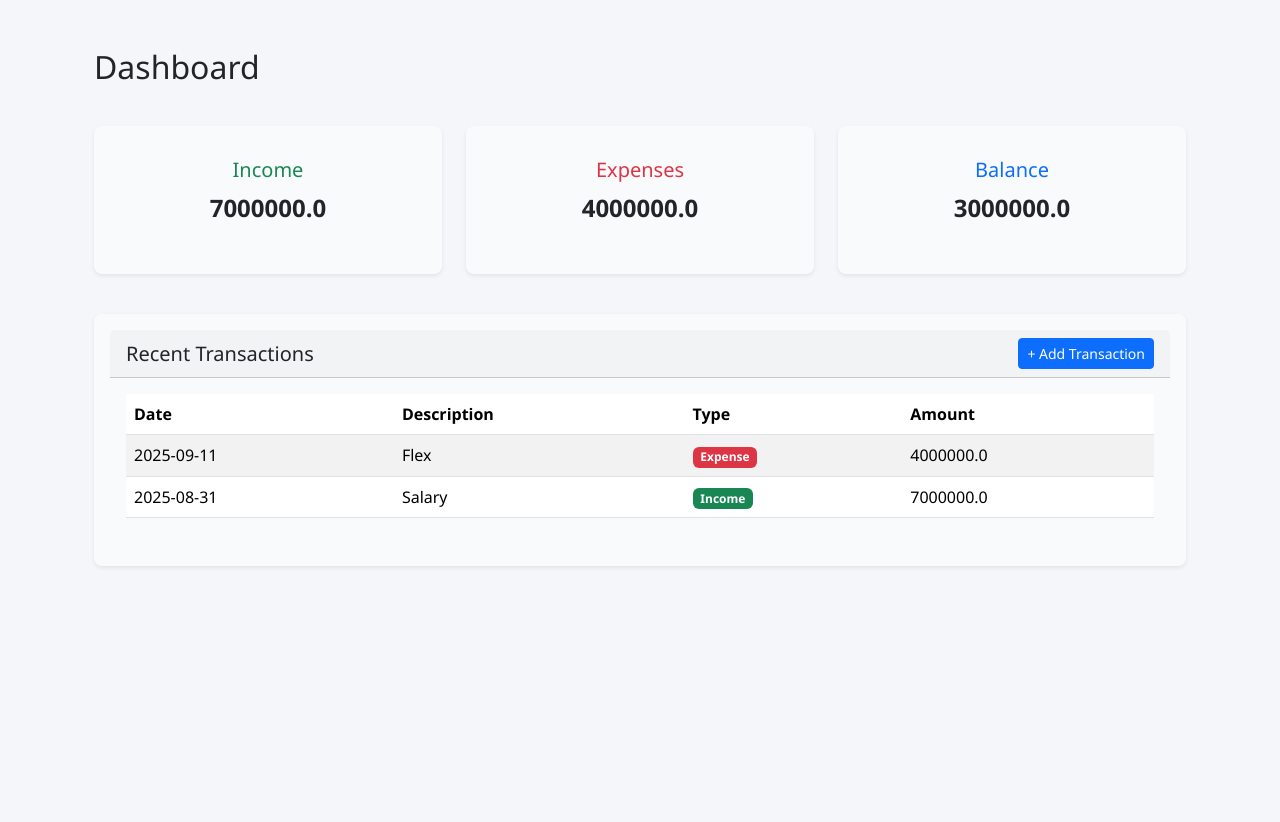
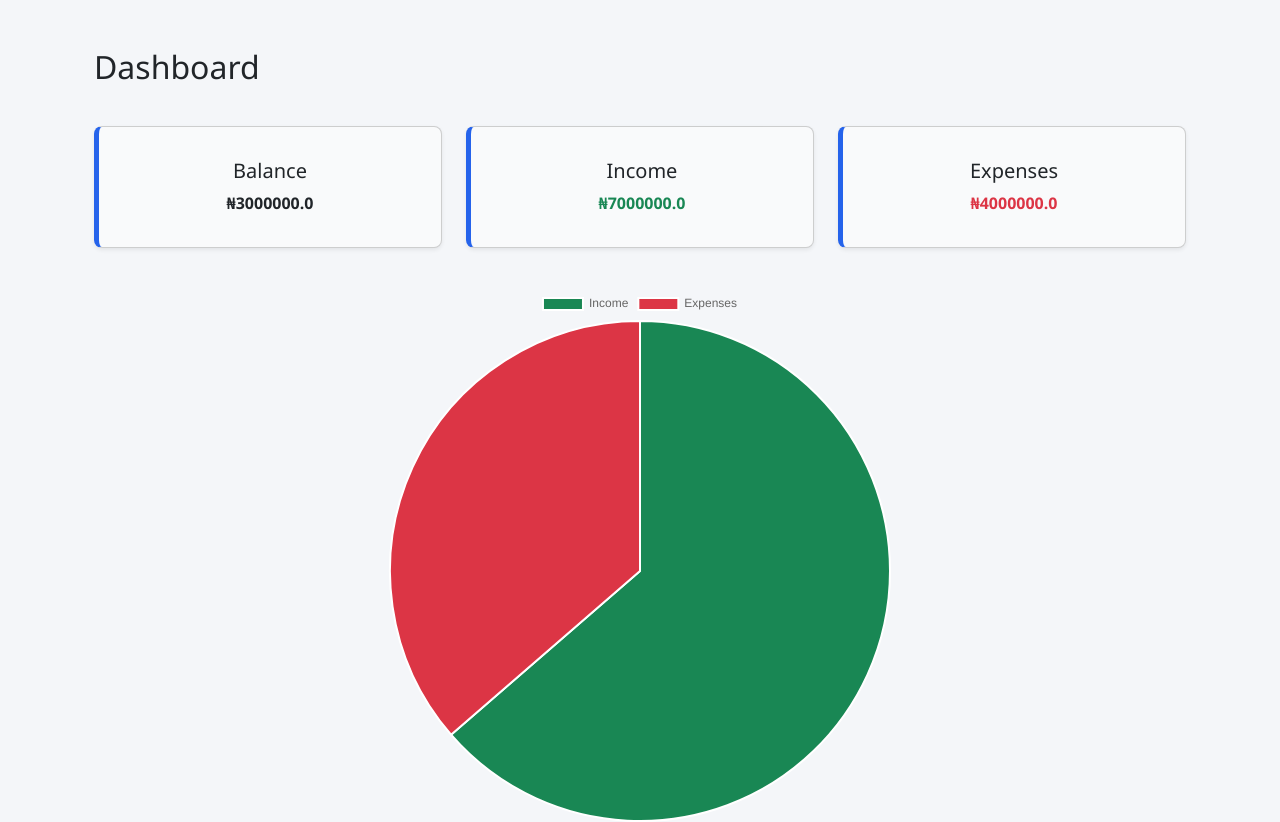
Before and after one commit to KayCee911/finance_tracker, a Flask app: page / in a window 1280 px wide. Shown: the part 72-894 px from the top of the page. Before the commit the page ends 639 px from the top, so only its background shows below. Run offline with Flask 3, Linux system fonts and the light colour scheme; a user stored in the database is signed in.

Commit message:
mvp available

```diff
--- a/app/routes.py
+++ b/app/routes.py
@@ -1,9 +1,10 @@
 from flask import Blueprint, render_template, redirect, url_for, flash, request
 from werkzeug.security import generate_password_hash, check_password_hash
-from flask_login import login_user, logout_user, login_required
-
+from flask_login import login_user, logout_user, login_required, current_user
+from datetime import datetime
+from sqlalchemy import func
 from . import db
-from .models import User, Transaction
+from .models import User, Transaction, Category
 from .forms import RegisterForm, LoginForm
 
 main = Blueprint("main", __name__)
@@ -12,12 +13,25 @@
 @main.route("/")
 @login_required
 def dashboard():
-    income = db.session.query(db.func.sum(Transaction.amount)).filter_by(type="income").scalar() or 0
-    expenses = db.session.query(db.func.sum(Transaction.amount)).filter_by(type="expense").scalar() or 0
+    income = (
+        db.session.query(func.sum(Transaction.amount))
+        .filter_by(user_id=current_user.id, type="income")
+        .scalar() or 0
+    )
+    expenses = (
+        db.session.query(func.sum(Transaction.amount))
+        .filter_by(user_id=current_user.id, type="expense")
+        .scalar() or 0
+    )
     balance = income - expenses
 
-    # Get recent 5 transactions
-    recent_transactions = Transaction.query.order_by(Transaction.date.desc()).limit(5).all()
+    # Get recent 5 transactions for this user
+    recent_transactions = (
+        Transaction.query.filter_by(user_id=current_user.id)
+        .order_by(Transaction.date.desc())
+        .limit(5)
+        .all()
+    )
 
     return render_template(
         "dashboard.html",
@@ -30,5 +44,33 @@
 @main.route('/add_transaction', methods=['GET', 'POST'])
 @login_required
 def add_transaction():
-    # For now, just return a placeholder
-    return render_template('add_transaction.html')
+    if request.method == 'POST':
+        amount = float(request.form.get("amount"))
+        description = request.form.get("description")
+        date_str = request.form.get("date")
+        txn_type = request.form.get("type")
+        category_id = int(request.form.get("category_id"))  # ✅ new
+
+        # Convert date string to date object
+        if date_str:
+            date = datetime.strptime(date_str, "%Y-%m-%d").date()
+        else:
+            date = datetime.utcnow().date()
+
+        transaction = Transaction(
+            amount=amount,
+            description=description,
+            date=date,
+            type=txn_type,
+            user_id=current_user.id,
+            category_id=category_id   # ✅ now set properly
+        )
+        db.session.add(transaction)
+        db.session.commit()
+
+        flash("Transaction added successfully!", "success")
+        return redirect(url_for("main.dashboard"))
+
+    # ✅ fetch categories for dropdown
+    categories = Category.query.all()
+    return render_template('add_transaction.html', categories=categories)
--- a/app/templates/base.html
+++ b/app/templates/base.html
@@ -6,6 +6,7 @@
   <!-- Bootstrap CSS -->
   <link href="https://cdn.jsdelivr.net/npm/bootstrap@5.3.2/dist/css/bootstrap.min.css" rel="stylesheet">
   <link rel="stylesheet" href="{{ url_for('static', filename='css/style.css') }}">
+  <link rel="stylesheet" href="https://cdn.jsdelivr.net/npm/bootstrap-icons@1.10.5/font/bootstrap-icons.css">
 </head>
 <body>
   <!-- Navbar -->
--- a/app/templates/dashboard.html
+++ b/app/templates/dashboard.html
@@ -3,72 +3,63 @@
 <div class="container mt-5">
   <h2 class="mb-4">Dashboard</h2>
 
-  <!-- Summary Cards -->
-  <div class="row text-center mb-4">
+  <!-- Cards -->
+  <div class="row mb-4">
     <div class="col-md-4">
-      <div class="card shadow-sm border-0 rounded-3">
+      <div class="card text-center shadow-sm">
         <div class="card-body">
-          <h5 class="card-title text-success">Income</h5>
-          <p class="fs-4 fw-bold">{{ income }}</p>
+          <h5 class="card-title">Balance</h5>
+          <p class="card-text fw-bold">₦{{ balance }}</p>
         </div>
       </div>
     </div>
     <div class="col-md-4">
-      <div class="card shadow-sm border-0 rounded-3">
+      <div class="card text-center shadow-sm">
         <div class="card-body">
-          <h5 class="card-title text-danger">Expenses</h5>
-          <p class="fs-4 fw-bold">{{ expenses }}</p>
+          <h5 class="card-title">Income</h5>
+          <p class="card-text text-success fw-bold">₦{{ income }}</p>
         </div>
       </div>
     </div>
     <div class="col-md-4">
-      <div class="card shadow-sm border-0 rounded-3">
+      <div class="card text-center shadow-sm">
         <div class="card-body">
-          <h5 class="card-title text-primary">Balance</h5>
-          <p class="fs-4 fw-bold">{{ balance }}</p>
+          <h5 class="card-title">Expenses</h5>
+          <p class="card-text text-danger fw-bold">₦{{ expenses }}</p>
         </div>
       </div>
     </div>
   </div>
 
-  <!-- Recent Transactions -->
-  <div class="card shadow-sm border-0 rounded-3">
-    <div class="card-header d-flex justify-content-between align-items-center">
-      <h5 class="mb-0">Recent Transactions</h5>
-      <a href="{{ url_for('main.add_transaction') }}" class="btn btn-sm btn-primary">+ Add Transaction</a>
-    </div>
-    <div class="card-body">
-      {% if transactions %}
-      <table class="table table-striped">
-        <thead>
-          <tr>
-            <th>Date</th>
-            <th>Description</th>
-            <th>Type</th>
-            <th>Amount</th>
-          </tr>
-        </thead>
-        <tbody>
-          {% for t in transactions %}
-          <tr>
-            <td>{{ t.date.strftime("%Y-%m-%d") }}</td>
-            <td>{{ t.description }}</td>
-            <td>
-              {% if t.type == "income" %}
-                <span class="badge bg-success">Income</span>
-              {% else %}
-                <span class="badge bg-danger">Expense</span>
-              {% endif %}
-            </td>
-            <td>{{ t.amount }}</td>
-          </tr>
-          {% endfor %}
-        </tbody>
-      </table>
-      {% else %}
-      <p class="text-muted">No recent transactions.</p>
-      {% endif %}
+  <!-- Chart -->
+  <div class="row">
+    <div class="col-md-6 offset-md-3">
+      <canvas id="financeChart" width="400" height="400"></canvas>
     </div>
   </div>
 </div>
+
+<!-- Chart.js -->
+<script src="https://cdn.jsdelivr.net/npm/chart.js"></script>
+<script>
+document.addEventListener("DOMContentLoaded", function () {
+  const ctx = document.getElementById("financeChart").getContext("2d");
+
+  const financeData = {{ {"income": income, "expenses": expenses} | tojson | safe }};
+  console.log("Finance data:", financeData);
+
+  new Chart(ctx, {
+    type: "pie",
+    data: {
+      labels: ["Income", "Expenses"],
+      datasets: [
+        {
+          data: [financeData.income, financeData.expenses],
+          backgroundColor: ["#198754", "#dc3545"],
+        },
+      ],
+    },
+  });
+});
+</script>
 {% endblock %}
```
Also changed, not shown: app/templates/add_transaction.html (+45 -4 lines), app/templates/login.html (+38 -7 lines), app/templates/register.html (+50 -8 lines), instance/finance.db.
